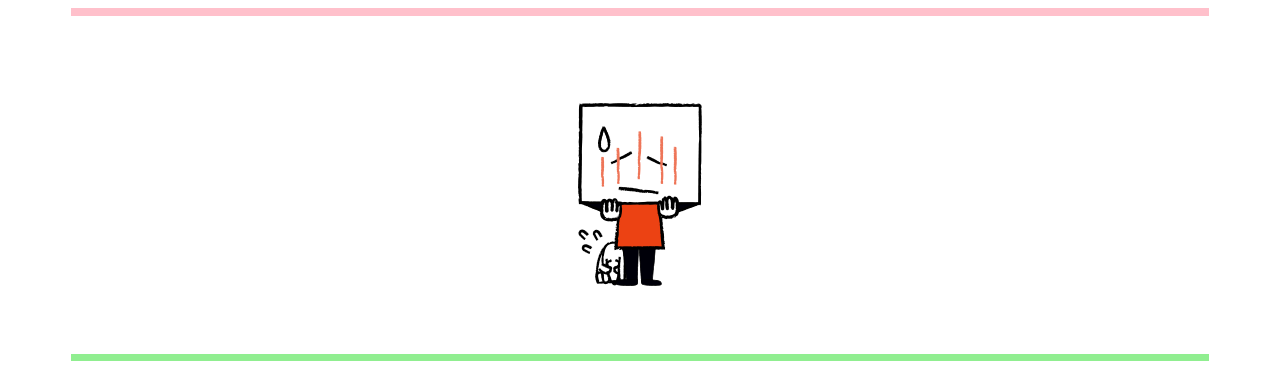
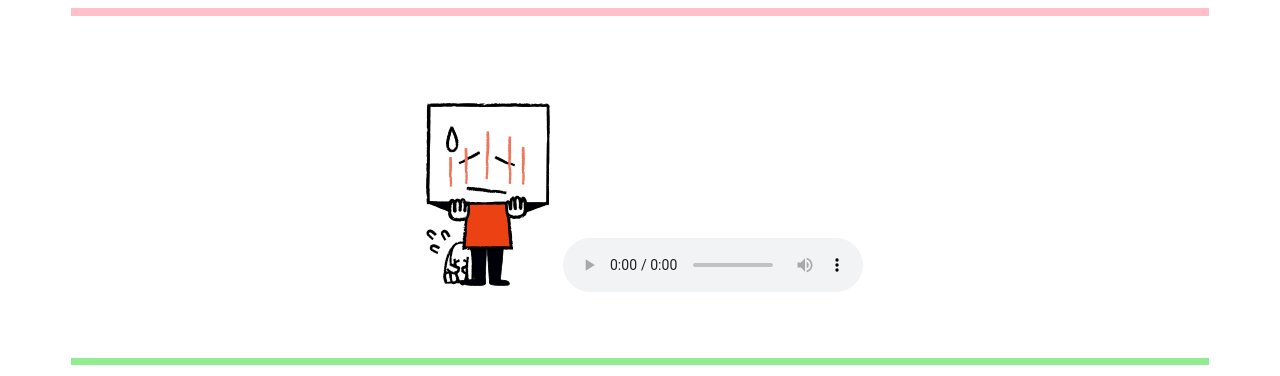
Before and after one commit to gjkimkopo-spec/audio, a plain HTML site: page index.html in a window 1280 px wide. Shown: the part 85-461 px from the top of the page. Drawn offline with Linux system fonts and the light colour scheme.

Commit message:
Update index.html

```diff
--- a/index.html
+++ b/index.html
@@ -31,9 +31,10 @@
 		<hr  class='hr1'>
 		<br><br><br><br>
 		<img src='10.png'>
-		<audio src='I started a joke.mp3'></audio>
+		<audio src='I started a joke.mp3' controls autoplay></audio>
 		<br><br><br><br>
 		<hr class='hr2'>
 		<h1 class='hh2'> 작성자 : 홍 길 동 </h1>
 	<body>
+
 </html>
```
